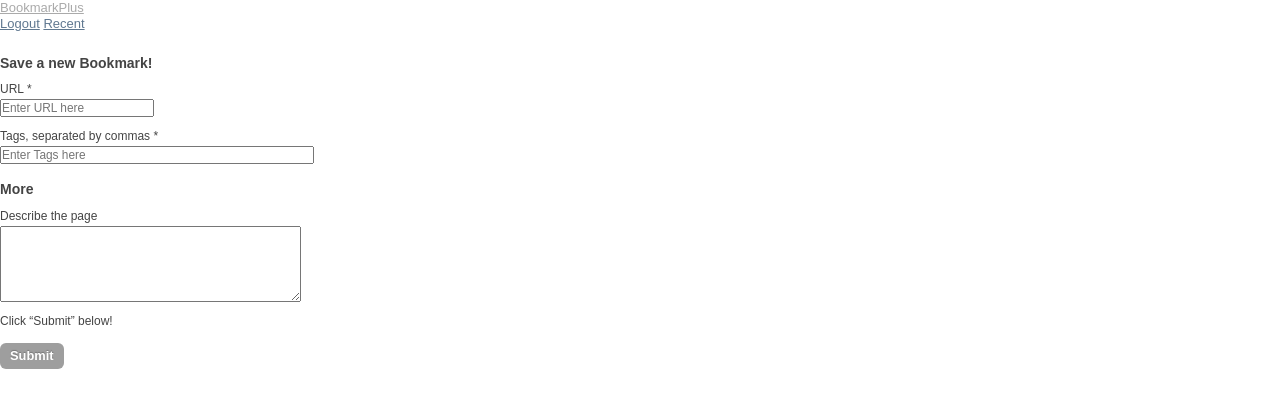
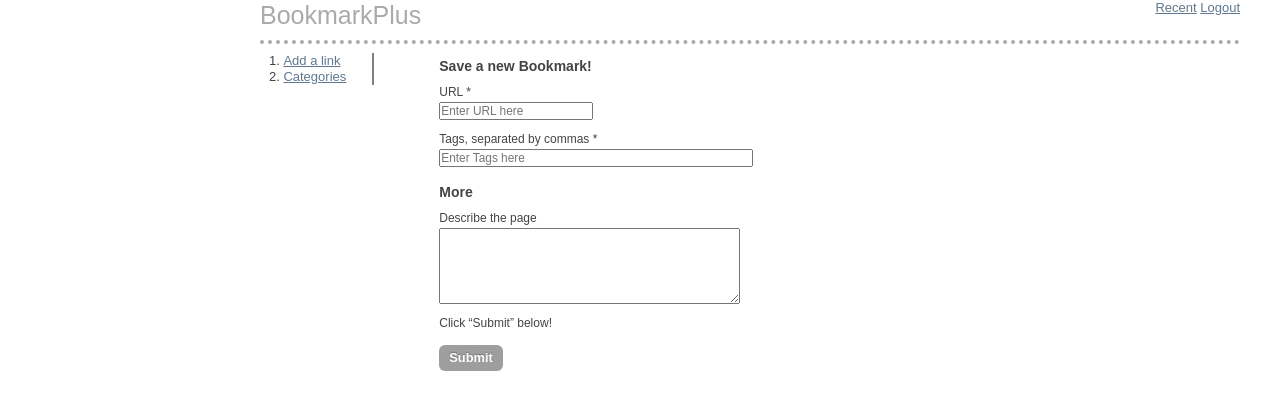
Before and after one commit to diptanu/bookmarkplus, a Python web app: template templates/index.html in a window 1280 px wide. Shown: the top 410 px of the page. Run offline with Jinja, Linux system fonts and the light colour scheme; the template is opened without the code that fills it, so the values that code supplies are empty; some libraries are stand-ins or nearby versions; grey boxes are pictures that could not be loaded.

Commit message:
Adding the tools section

```diff
--- a/static/css/main.css
+++ b/static/css/main.css
@@ -13,7 +13,7 @@
 
 #banner{
     background: none repeat scroll 0 0 white;
-    border-bottom: 1px dotted #AAAAAA
+    border-bottom: 4px dotted #AAAAAA;
     color: black;
     margin-bottom: 0.7em;
     padding-bottom: 9px;
@@ -22,5 +22,38 @@
 }
 
 #banner #logo a{
-    color: #AAAAAA
+    color: #AAAAAA;
+    font-size: 25px;
+    text-decoration: none;
 }
+
+#banner #logo{
+    float: left;
+}
+
+#banner #top_menu{
+    float: right;
+}
+
+#container {
+    margin-left: 20em;
+    margin-right: 20em;
+}
+
+#tools{
+    margin-right: 5em;
+    padding-right: 2em;
+    border-right: 2px solid grey;
+}
+
+#main #tools{
+    float:left;
+}
+
+#main #content{
+    float:left;
+}
+
+#save_success_msg{
+    display: none;
+}
--- a/templates/index.html
+++ b/templates/index.html
@@ -30,14 +30,26 @@
             <a id="bookmarkplus_name" href="/">BookmarkPlus</a>
           </div>
           <div id="top_menu">
+            <a href="/recent">Recent</a>
             <a href="/logout">Logout</a>
-            <a href="/recent">Recent</a>
           </div>
           <div style="clear: both;"></div>
         </div>
       </header>
 
       <div id=main>
+        <div id = "tools">
+          <ol>
+            <li>
+              <a href="#">Add a link</a>
+            </li>
+            <li>
+              <a href="#">Categories</a>
+            </li>
+          </ol>
+        </div>
+        <div id = "content">
+          <span id="save_success_msg">Your link has been saved</span>
           <form method="post">
 	    <h3>Save a new Bookmark!</h3>
 	    <fieldset>
@@ -58,6 +70,9 @@
 	      <input type="hidden" name="submitted" value="TRUE" />
 	    </fieldset>
           </form>
+        </div>
+        <div style="clear: both;"></div>
+
       </div>
 
       <footer>
```
Lines whose indentation alone changed are shown as unchanged.
